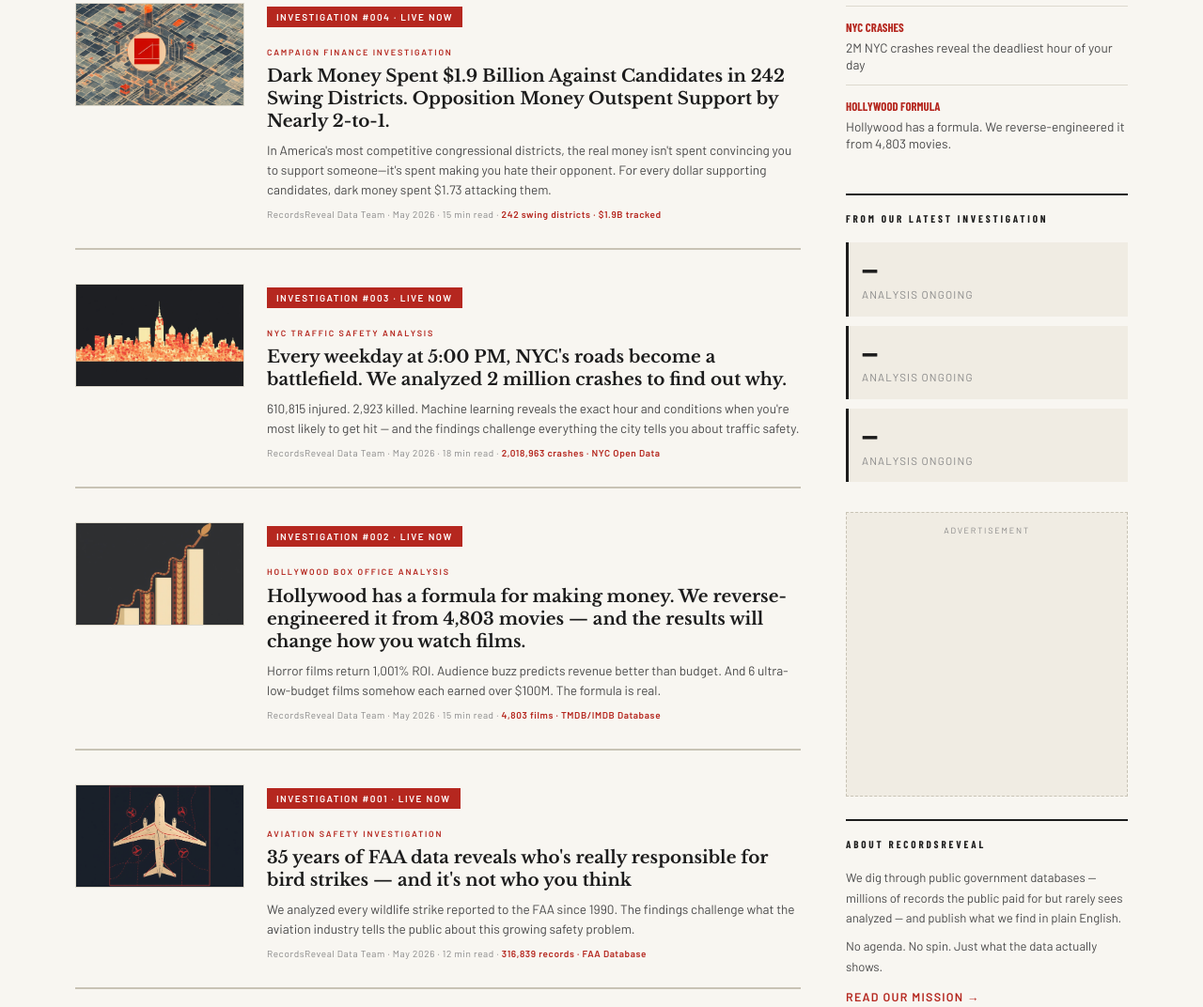
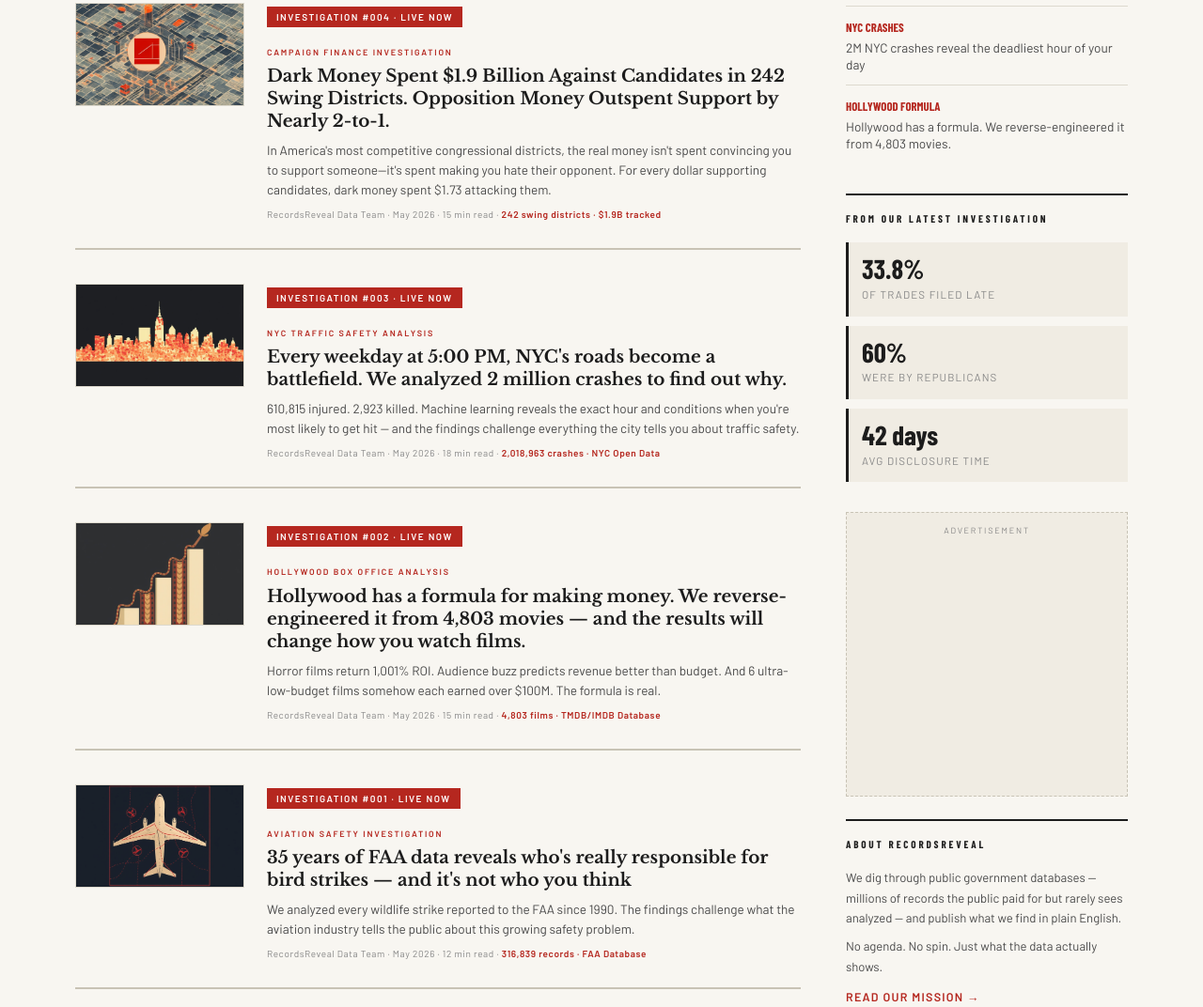
Before and after one commit to robg475-arch/recordsreveal, a plain HTML site: page index.html in a window 1280 px wide. Shown: the part 1396-2468 px from the top of the page at 94% size. Drawn offline with nearby package versions, Linux system fonts and the light colour scheme.

Commit message:
Fix sidebar: Add real stats from Congressional Trades investigation

```diff
--- a/index.html
+++ b/index.html
@@ -461,16 +461,16 @@ footer{background:var(--ink);color:var(--white);padding:48px 40px 24px}
         <div class="sidebar-title">From Our Latest Investigation</div>
         <div style="display:flex;flex-direction:column;gap:10px">
           <div style="padding:14px;background:var(--cream);border-left:3px solid var(--ink)">
-            <div style="font-family:'Barlow Condensed',sans-serif;font-size:1.8rem;font-weight:700;color:var(--ink);line-height:1">—</div>
-            <div style="font-size:.72rem;text-transform:uppercase;letter-spacing:.1em;color:var(--ink3);margin-top:3px">Analysis ongoing</div>
+            <div style="font-family:'Barlow Condensed',sans-serif;font-size:1.8rem;font-weight:700;color:var(--ink);line-height:1">33.8%</div>
+            <div style="font-size:.72rem;text-transform:uppercase;letter-spacing:.1em;color:var(--ink3);margin-top:3px">of trades filed late</div>
           </div>
           <div style="padding:14px;background:var(--cream);border-left:3px solid var(--ink)">
-            <div style="font-family:'Barlow Condensed',sans-serif;font-size:1.8rem;font-weight:700;color:var(--ink);line-height:1">—</div>
-            <div style="font-size:.72rem;text-transform:uppercase;letter-spacing:.1em;color:var(--ink3);margin-top:3px">Analysis ongoing</div>
+            <div style="font-family:'Barlow Condensed',sans-serif;font-size:1.8rem;font-weight:700;color:var(--ink);line-height:1">60%</div>
+            <div style="font-size:.72rem;text-transform:uppercase;letter-spacing:.1em;color:var(--ink3);margin-top:3px">were by Republicans</div>
           </div>
           <div style="padding:14px;background:var(--cream);border-left:3px solid var(--ink)">
-            <div style="font-family:'Barlow Condensed',sans-serif;font-size:1.8rem;font-weight:700;color:var(--ink);line-height:1">—</div>
-            <div style="font-size:.72rem;text-transform:uppercase;letter-spacing:.1em;color:var(--ink3);margin-top:3px">Analysis ongoing</div>
+            <div style="font-family:'Barlow Condensed',sans-serif;font-size:1.8rem;font-weight:700;color:var(--ink);line-height:1">42 days</div>
+            <div style="font-size:.72rem;text-transform:uppercase;letter-spacing:.1em;color:var(--ink3);margin-top:3px">avg disclosure time</div>
           </div>
         </div>
       </div>
```
